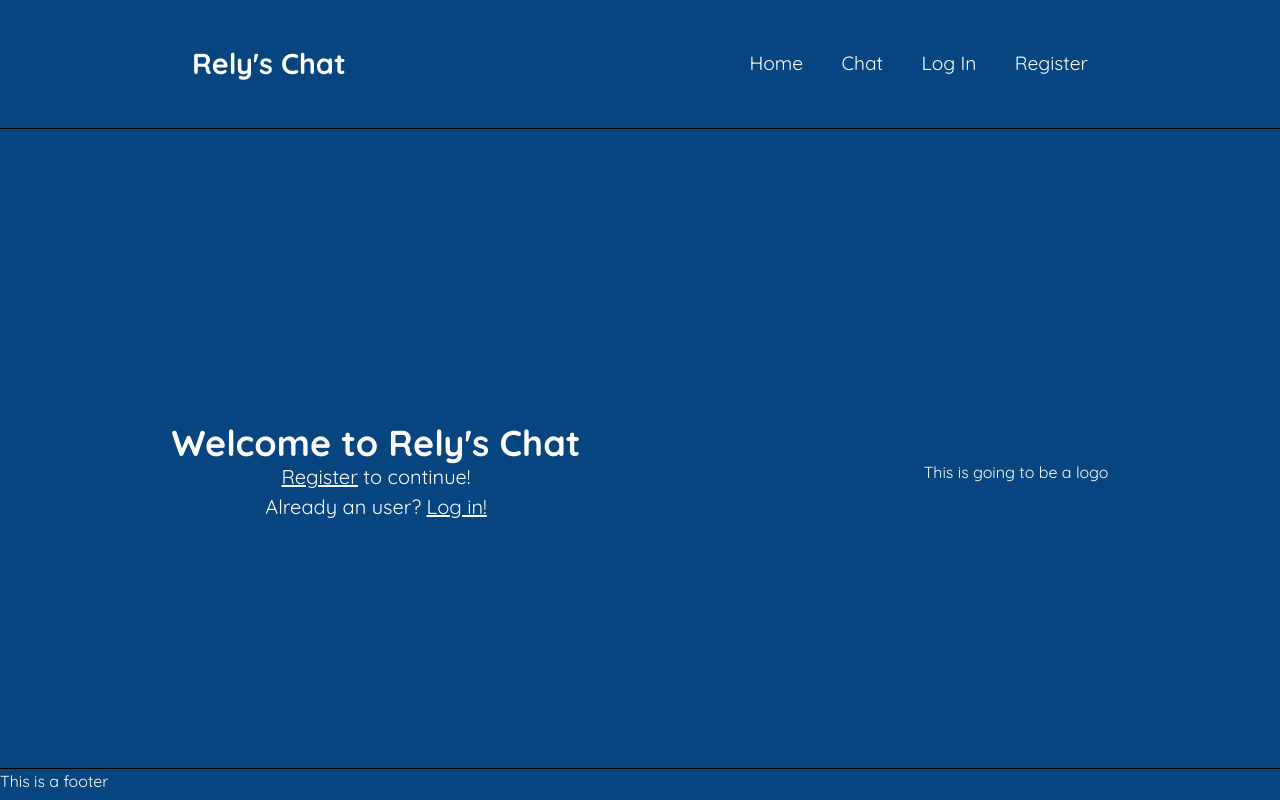
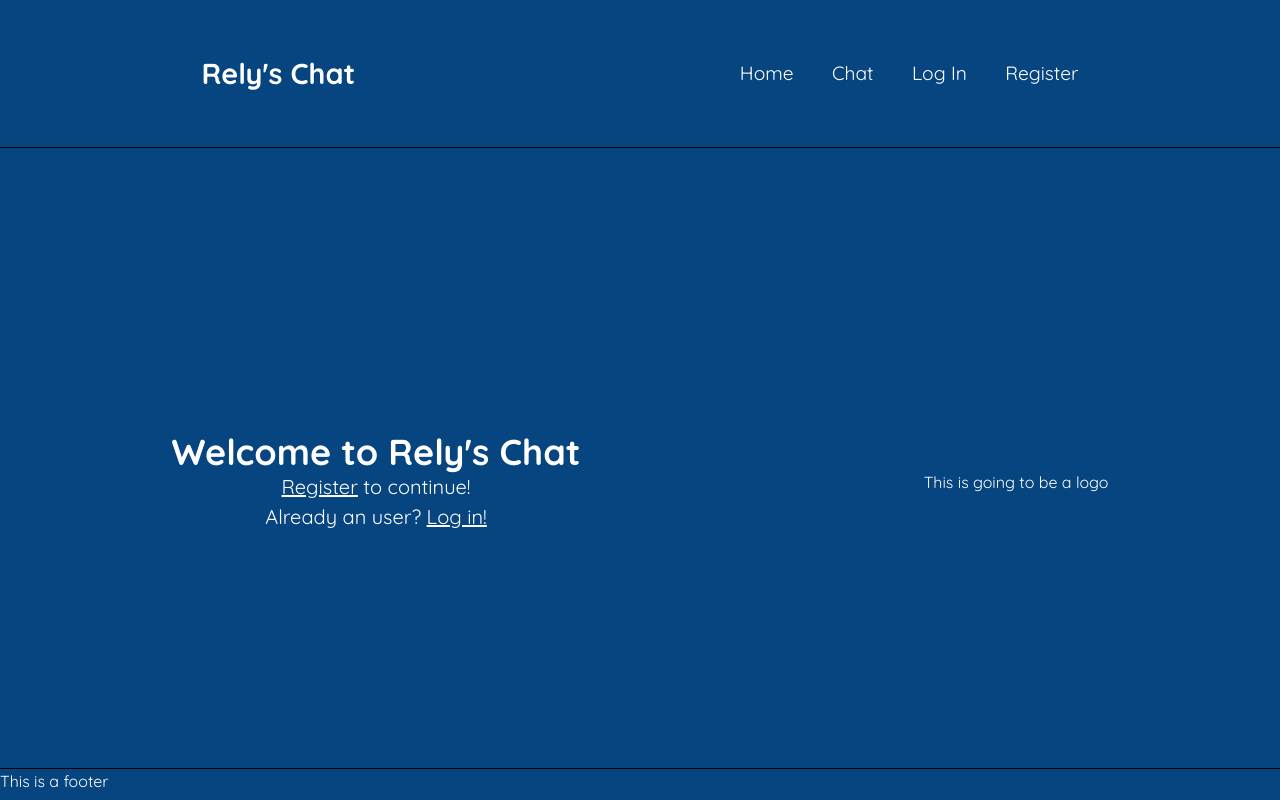
Before and after one commit to Relyful/Messaging-App, a React app in the folder frontend/: page / in a window 1280 px wide. Built offline with nearby package versions, Linux system fonts and the light colour scheme; no server answers; the HTML template or start-up script is replaced by a standard one.

Commit message:
Add animation to main nav

```diff
--- a/frontend/src/components/MainLayout/MainLayout.module.css
+++ b/frontend/src/components/MainLayout/MainLayout.module.css
@@ -13,11 +13,19 @@
 
 .header a {
   text-decoration: none;
+  transition: all 0.15s ease-in;
+  display: inline-block;
+  padding: 0.5em;
+}
+
+.header a:hover {
+  transform: scale(1.05);
+  color: rgb(255, 255, 194);
 }
 
 .rightHeader {
   display: flex;
-  gap: 2em;
+  gap: 1em;
 }
 
 .container {
```
